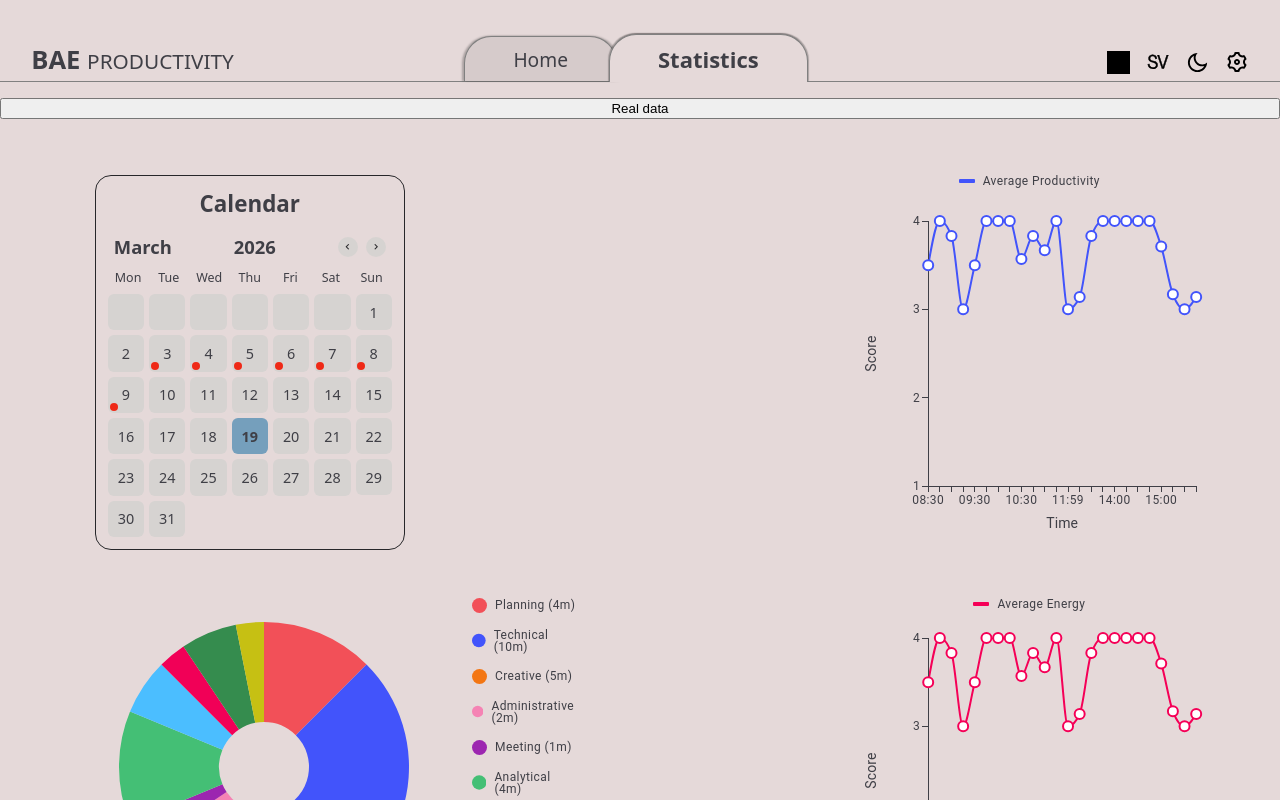
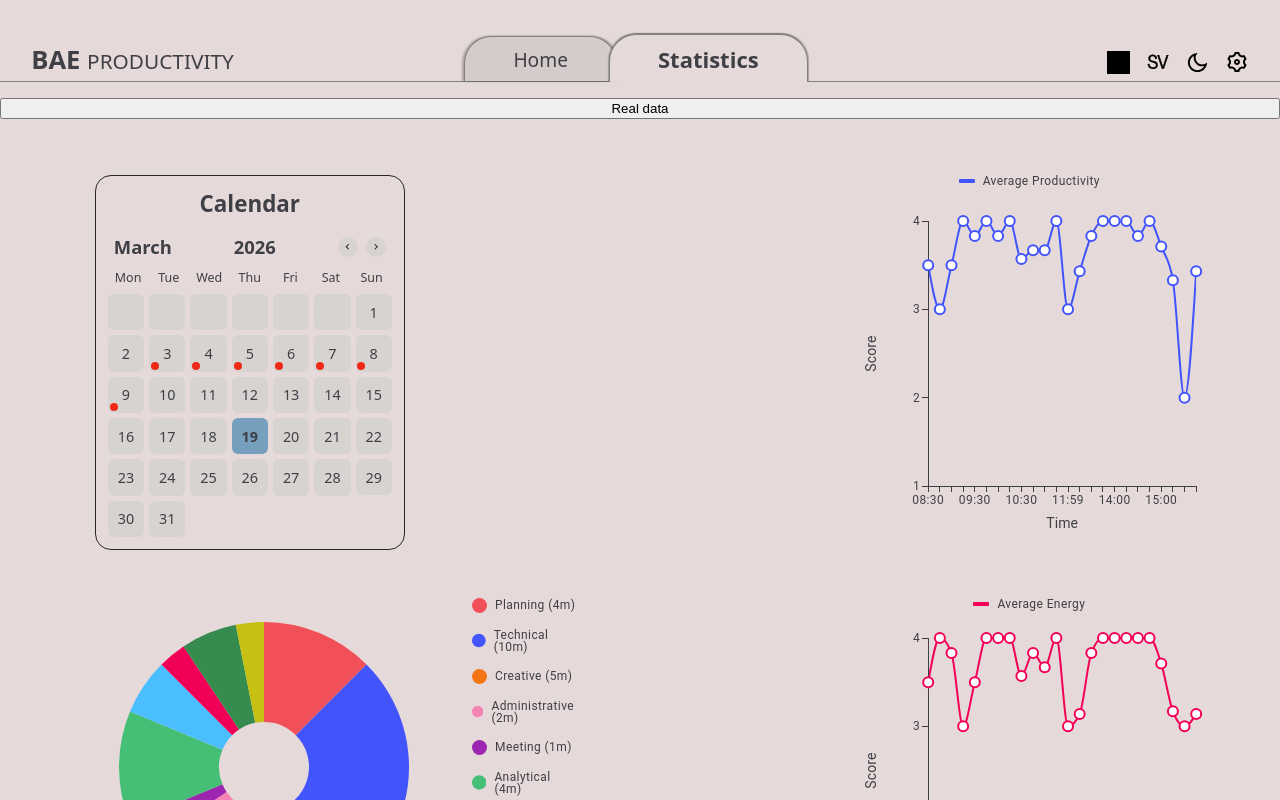
Before and after one commit to ollewarne/linkoping-pps, a React (Vite) app: page /statPage in a window 1280 px wide. Shown: the top 800 px of the page. Built offline with nearby package versions, Linux system fonts and the light colour scheme; grey boxes are pictures that could not be loaded.

Commit message:
rename things to make more sense

```diff
--- a/src/components/PopupManager/PopupManager.tsx
+++ b/src/components/PopupManager/PopupManager.tsx
@@ -15,7 +15,7 @@ const PopupManager = ({ children }: Props) => {
 
 const handleSaveStats = (data: {
   timestamp: string;
-  efficiency: number | null;
+  energy: number | null;
   productivity: number | null;
   factor: string | null;
 }) => {
@@ -42,7 +42,7 @@ const handleSaveStats = (data: {
   statistics: {
     ...(rest.statistics ?? {}),
     [data.timestamp]: {
-      efficiency: data.efficiency ?? 0,
+      energy: data.energy ?? 0,
       productivity: data.productivity ?? 0,
       factor: data.factor ?? null,
     },
--- a/src/components/Statistics/EnergyChart.jsx
+++ b/src/components/Statistics/EnergyChart.jsx
@@ -7,7 +7,7 @@ export default function EnergyChart({ mockData, historyData, useRealData = false
     const source = useRealData ? (historyData ?? {}) : mockData;
 
     const data = useMemo(
-        () => getAverageStats(source, "efficiency"),
+        () => getAverageStats(source, "energy"),
         [source]
     );
 
--- a/src/components/Statistics/ProductivityChart.jsx
+++ b/src/components/Statistics/ProductivityChart.jsx
@@ -6,7 +6,7 @@ export default function ProductivityChart({ mockData, historyData, useRealData =
     const source = useRealData ? (historyData ?? {}) : mockData;
 
     const data = useMemo(
-        () => getAverageStats(source, 'efficiency'),
+        () => getAverageStats(source, 'productivity'),
         [source]
     );
 
--- a/src/constants/mockData.js
+++ b/src/constants/mockData.js
@@ -19,9 +19,9 @@ export const mockData = {
                 currentlyActive: false,
                 totalTimeSpent: 92,
                 statistics: {
-                    "08:32": { efficiency: 4, productivity: 3, factor: "focused" },
-                    "09:03": { efficiency: 3, productivity: 4, factor: null },
-                    "09:39": { efficiency: 4, productivity: 4, factor: null }
+                    "08:32": { energy: 4, productivity: 3, factor: "focused" },
+                    "09:03": { energy: 3, productivity: 4, factor: null },
+                    "09:39": { energy: 4, productivity: 4, factor: null }
                 }
             },
             {
@@ -37,10 +37,10 @@ export const mockData = {
                 currentlyActive: false,
                 totalTimeSpent: 118,
                 statistics: {
-                    "10:02": { efficiency: 4, productivity: 4, factor: null },
-                    "10:30": { efficiency: 4, productivity: 4, factor: "energized" },
-                    "11:37": { efficiency: 4, productivity: 4, factor: null },
-                    "11:59": { efficiency: 3, productivity: 3, factor: "notifications" }
+                    "10:02": { energy: 4, productivity: 4, factor: null },
+                    "10:30": { energy: 4, productivity: 4, factor: "energized" },
+                    "11:37": { energy: 4, productivity: 4, factor: null },
+                    "11:59": { energy: 3, productivity: 3, factor: "notifications" }
                 }
             },
             {
@@ -56,7 +56,7 @@ export const mockData = {
                 currentlyActive: false,
                 totalTimeSpent: 30,
                 statistics: {
-                    "12:00": { efficiency: 2, productivity: 2, factor: "hungry" }
+                    "12:00": { energy: 2, productivity: 2, factor: "hungry" }
                 }
             },
             {
@@ -72,10 +72,10 @@ export const mockData = {
                 currentlyActive: false,
                 totalTimeSpent: 125,
                 statistics: {
-                    "13:37": { efficiency: 4, productivity: 4, factor: "focused" },
-                    "14:04": { efficiency: 4, productivity: 4, factor: null },
-                    "14:34": { efficiency: 4, productivity: 4, factor: null },
-                    "15:00": { efficiency: 4, productivity: 4, factor: "energized" }
+                    "13:37": { energy: 4, productivity: 4, factor: "focused" },
+                    "14:04": { energy: 4, productivity: 4, factor: null },
+                    "14:34": { energy: 4, productivity: 4, factor: null },
+                    "15:00": { energy: 4, productivity: 4, factor: "energized" }
                 }
             },
             {
@@ -91,8 +91,8 @@ export const mockData = {
                 currentlyActive: false,
                 totalTimeSpent: 55,
                 statistics: {
-                    "15:49": { efficiency: 3, productivity: 2, factor: "tired" },
-                    "16:00": { efficiency: 2, productivity: 3, factor: null }
+                    "15:49": { energy: 3, productivity: 2, factor: "tired" },
+                    "16:00": { energy: 2, productivity: 3, factor: null }
                 }
             }
         ]
@@ -117,8 +117,8 @@ export const mockData = {
                 currentlyActive: false,
                 totalTimeSpent: 60,
                 statistics: {
-                    "08:30": { efficiency: 4, productivity: 4, factor: null },
-                    "09:00": { efficiency: 4, productivity: 3, factor: null }
+                    "08:30": { energy: 4, productivity: 4, factor: null },
+                    "09:00": { energy: 4, productivity: 3, factor: null }
                 }
             },
             {
@@ -134,10 +134,10 @@ export const mockData = {
                 currentlyActive: false,
                 totalTimeSpent: 123,
                 statistics: {
-                    "09:30": { efficiency: 4, productivity: 4, factor: "focused" },
-                    "10:00": { efficiency: 4, productivity: 4, factor: null },
-                    "10:30": { efficiency: 3, productivity: 4, factor: "others" },
-                    "11:00": { efficiency: 4, productivity: 3, factor: null }
+                    "09:30": { energy: 4, productivity: 4, factor: "focused" },
+                    "10:00": { energy: 4, productivity: 4, factor: null },
+                    "10:30": { energy: 3, productivity: 4, factor: "others" },
+                    "11:00": { energy: 4, productivity: 3, factor: null }
                 }
             },
             {
@@ -153,8 +153,8 @@ export const mockData = {
                 currentlyActive: false,
                 totalTimeSpent: 58,
                 statistics: {
-                    "11:30": { efficiency: 4, productivity: 4, factor: "energized" },
-                    "12:00": { efficiency: 4, productivity: 4, factor: null }
+                    "11:30": { energy: 4, productivity: 4, factor: "energized" },
+                    "12:00": { energy: 4, productivity: 4, factor: null }
                 }
             },
             {
@@ -170,9 +170,9 @@ export const mockData = {
                 currentlyActive: false,
                 totalTimeSpent: 87,
                 statistics: {
-                    "13:30": { efficiency: 3, productivity: 3, factor: "unfocused" },
-                    "14:00": { efficiency: 4, productivity: 4, factor: null },
-                    "14:30": { efficiency: 4, productivity: 3, factor: null }
+                    "13:30": { energy: 3, productivity: 3, factor: "unfocused" },
+                    "14:00": { energy: 4, productivity: 4, factor: null },
+                    "14:30": { energy: 4, productivity: 3, factor: null }
                 }
             },
             {
@@ -188,9 +188,9 @@ export const mockData = {
                 currentlyActive: false,
                 totalTimeSpent: 92,
                 statistics: {
-                    "15:00": { efficiency: 4, productivity: 4, factor: null },
-                    "15:30": { efficiency: 3, productivity: 3, factor: "tired" },
-                    "16:00": { efficiency: 3, productivity: 4, factor: null }
+                    "15:00": { energy: 4, productivity: 4, factor: null },
+                    "15:30": { energy: 3, productivity: 3, factor: "tired" },
+                    "16:00": { energy: 3, productivity: 4, factor: null }
                 }
             }
         ]
@@ -216,10 +216,10 @@ export const mockData = {
                 currentlyActive: false,
                 totalTimeSpent: 115,
                 statistics: {
-                    "08:30": { efficiency: 3, productivity: 4, factor: null },
-                    "09:00": { efficiency: 4, productivity: 3, factor: "noise" },
-                    "09:30": { efficiency: 3, productivity: 3, factor: "others" },
-                    "10:00": { efficiency: 4, productivity: 4, factor: null }
+                    "08:30": { energy: 3, productivity: 4, factor: null },
+                    "09:00": { energy: 4, productivity: 3, factor: "noise" },
+                    "09:30": { energy: 3, productivity: 3, factor: "others" },
+                    "10:00": { energy: 4, productivity: 4, factor: null }
                 }
             },
             {
@@ -235,8 +235,8 @@ export const mockData = {
                 currentlyActive: false,
                 totalTimeSpent: 63,
                 statistics: {
-                    "10:30": { efficiency: 2, productivity: 2, factor: "procrastination" },
-                    "11:00": { efficiency: 3, productivity: 3, factor: null }
+                    "10:30": { energy: 2, productivity: 2, factor: "procrastination" },
+                    "11:00": { energy: 3, productivity: 3, factor: null }
                 }
             },
             {
@@ -252,8 +252,8 @@ export const mockData = {
                 currentlyActive: false,
                 totalTimeSpent: 62,
                 statistics: {
-                    "11:30": { efficiency: 4, productivity: 4, factor: "focused" },
-                    "12:00": { efficiency: 4, productivity: 4, factor: null }
+                    "11:30": { energy: 4, productivity: 4, factor: "focused" },
+                    "12:00": { energy: 4, productivity: 4, factor: null }
                 }
             },
             {
@@ -269,9 +269,9 @@ export const mockData = {
                 currentlyActive: false,
                 totalTimeSpent: 88,
                 statistics: {
-                    "13:30": { efficiency: 4, productivity: 4, factor: "energized" },
-                    "14:00": { efficiency: 4, productivity: 4, factor: null },
-                    "14:30": { efficiency: 4, productivity: 4, factor: null }
+                    "13:30": { energy: 4, productivity: 4, factor: "energized" },
+                    "14:00": { energy: 4, productivity: 4, factor: null },
+                    "14:30": { energy: 4, productivity: 4, factor: null }
                 }
             },
             {
@@ -287,9 +287,9 @@ export const mockData = {
                 currentlyActive: false,
                 totalTimeSpent: 92,
                 statistics: {
-                    "15:00": { efficiency: 3, productivity: 3, factor: "restless" },
-                    "15:30": { efficiency: 4, productivity: 3, factor: null },
-                    "16:00": { efficiency: 3, productivity: 4, factor: "tired" }
+                    "15:00": { energy: 3, productivity: 3, factor: "restless" },
+                    "15:30": { energy: 4, productivity: 3, factor: null },
+                    "16:00": { energy: 3, productivity: 4, factor: "tired" }
                 }
             }
         ]
@@ -315,12 +315,12 @@ export const mockData = {
                 currentlyActive: false,
                 totalTimeSpent: 175,
                 statistics: {
-                    "08:30": { efficiency: 4, productivity: 4, factor: "focused" },
-                    "09:00": { efficiency: 4, productivity: 4, factor: null },
-                    "09:30": { efficiency: 4, productivity: 4, factor: "energized" },
-                    "10:00": { efficiency: 4, productivity: 4, factor: null },
-                    "10:30": { efficiency: 4, productivity: 4, factor: null },
-                    "11:00": { efficiency: 4, productivity: 4, factor: null }
+                    "08:30": { energy: 4, productivity: 4, factor: "focused" },
+                    "09:00": { energy: 4, productivity: 4, factor: null },
+                    "09:30": { energy: 4, productivity: 4, factor: "energized" },
+                    "10:00": { energy: 4, productivity: 4, factor: null },
+                    "10:30": { energy: 4, productivity: 4, factor: null },
+                    "11:00": { energy: 4, productivity: 4, factor: null }
                 }
             },
             {
@@ -336,8 +336,8 @@ export const mockData = {
                 currentlyActive: false,
                 totalTimeSpent: 58,
                 statistics: {
-                    "11:30": { efficiency: 3, productivity: 3, factor: null },
-                    "12:00": { efficiency: 2, productivity: 3, factor: "hungry" }
+                    "11:30": { energy: 3, productivity: 3, factor: null },
+                    "12:00": { energy: 2, productivity: 3, factor: "hungry" }
                 }
             },
             {
@@ -353,9 +353,9 @@ export const mockData = {
                 currentlyActive: false,
                 totalTimeSpent: 95,
                 statistics: {
-                    "13:30": { efficiency: 4, productivity: 4, factor: null },
-                    "14:00": { efficiency: 4, productivity: 4, factor: "focused" },
-                    "14:30": { efficiency: 4, productivity: 4, factor: null }
+                    "13:30": { energy: 4, productivity: 4, factor: null },
+                    "14:00": { energy: 4, productivity: 4, factor: "focused" },
+                    "14:30": { energy: 4, productivity: 4, factor: null }
                 }
             },
             {
@@ -371,9 +371,9 @@ export const mockData = {
                 currentlyActive: false,
                 totalTimeSpent: 92,
                 statistics: {
-                    "15:00": { efficiency: 4, productivity: 4, factor: "energized" },
-                    "15:30": { efficiency: 4, productivity: 4, factor: null },
-                    "16:00": { efficiency: 4, productivity: 4, factor: null }
+                    "15:00": { energy: 4, productivity: 4, factor: "energized" },
+                    "15:30": { energy: 4, productivity: 4, factor: null },
+                    "16:00": { energy: 4, productivity: 4, factor: null }
                 }
             }
         ]
@@ -399,9 +399,9 @@ export const mockData = {
                 currentlyActive: false,
                 totalTimeSpent: 93,
                 statistics: {
-                    "08:30": { efficiency: 3, productivity: 3, factor: null },
-                    "09:00": { efficiency: 4, productivity: 3, factor: "internet" },
-                    "09:30": { efficiency: 3, productivity: 4, factor: null }
+                    "08:30": { energy: 3, productivity: 3, factor: null },
+                    "09:00": { energy: 4, productivity: 3, factor: "internet" },
+                    "09:30": { energy: 3, productivity: 4, factor: null }
                 }
             },
             {
@@ -417,8 +417,8 @@ export const mockData = {
                 currentlyActive: false,
                 totalTimeSpent: 57,
                 statistics: {
-                    "10:00": { efficiency: 4, productivity: 4, factor: null },
-                    "10:30": { efficiency: 4, productivity: 3, factor: null }
+                    "10:00": { energy: 4, productivity: 4, factor: null },
+                    "10:30": { energy: 4, productivity: 3, factor: null }
                 }
             },
             {
@@ -434,9 +434,9 @@ export const mockData = {
                 currentlyActive: false,
                 totalTimeSpent: 90,
                 statistics: {
-                    "11:00": { efficiency: 4, productivity: 4, factor: "focused" },
-                    "11:30": { efficiency: 4, productivity: 4, factor: null },
-                    "12:00": { efficiency: 4, productivity: 4, factor: null }
+                    "11:00": { energy: 4, productivity: 4, factor: "focused" },
+                    "11:30": { energy: 4, productivity: 4, factor: null },
+                    "12:00": { energy: 4, productivity: 4, factor: null }
                 }
             },
             {
@@ -452,10 +452,10 @@ export const mockData = {
                 currentlyActive: false,
                 totalTimeSpent: 118,
                 statistics: {
-                    "13:30": { efficiency: 4, productivity: 4, factor: null },
-                    "14:00": { efficiency: 4, productivity: 4, factor: "energized" },
-                    "14:30": { efficiency: 4, productivity: 4, factor: null },
-                    "15:00": { efficiency: 4, productivity: 4, factor: null }
+                    "13:30": { energy: 4, productivity: 4, factor: null },
+                    "14:00": { energy: 4, productivity: 4, factor: "energized" },
+                    "14:30": { energy: 4, productivity: 4, factor: null },
+                    "15:00": { energy: 4, productivity: 4, factor: null }
                 }
             },
             {
@@ -471,8 +471,8 @@ export const mockData = {
                 currentlyActive: false,
                 totalTimeSpent: 62,
                 statistics: {
-                    "15:30": { efficiency: 2, productivity: 3, factor: "tired" },
-                    "16:00": { efficiency: 3, productivity: 2, factor: null }
+                    "15:30": { energy: 2, productivity: 3, factor: "tired" },
+                    "16:00": { energy: 3, productivity: 2, factor: null }
                 }
             }
         ]
@@ -498,8 +498,8 @@ export const mockData = {
                 currentlyActive: false,
                 totalTimeSpent: 62,
                 statistics: {
-                    "08:30": { efficiency: 4, productivity: 4, factor: null },
-                    "09:00": { efficiency: 3, productivity: 4, factor: "noise" }
+                    "08:30": { energy: 4, productivity: 4, factor: null },
+                    "09:00": { energy: 3, productivity: 4, factor: "noise" }
                 }
             },
             {
@@ -515,10 +515,10 @@ export const mockData = {
                 currentlyActive: false,
                 totalTimeSpent: 125,
                 statistics: {
-                    "09:30": { efficiency: 3, productivity: 4, factor: "others" },
-                    "10:00": { efficiency: 4, productivity: 3, factor: null },
-                    "10:30": { efficiency: 4, productivity: 4, factor: null },
-                    "11:00": { efficiency: 4, productivity: 4, factor: "focused" }
+                    "09:30": { energy: 3, productivity: 4, factor: "others" },
+                    "10:00": { energy: 4, productivity: 3, factor: null },
+                    "10:30": { energy: 4, productivity: 4, factor: null },
+                    "11:00": { energy: 4, productivity: 4, factor: "focused" }
                 }
             },
             {
@@ -534,8 +534,8 @@ export const mockData = {
                 currentlyActive: false,
                 totalTimeSpent: 53,
                 statistics: {
-                    "11:30": { efficiency: 3, productivity: 3, factor: "notifications" },
-                    "12:00": { efficiency: 2, productivity: 3, factor: null }
+                    "11:30": { energy: 3, productivity: 3, factor: "notifications" },
+                    "12:00": { energy: 2, productivity: 3, factor: null }
                 }
             },
             {
@@ -551,9 +551,9 @@ export const mockData = {
                 currentlyActive: false,
                 totalTimeSpent: 90,
                 statistics: {
-                    "13:30": { efficiency: 4, productivity: 4, factor: null },
-                    "14:00": { efficiency: 4, productivity: 4, factor: "energized" },
-                    "14:30": { efficiency: 4, productivity: 4, factor: null }
+                    "13:30": { energy: 4, productivity: 4, factor: null },
+                    "14:00": { energy: 4, productivity: 4, factor: "energized" },
+                    "14:30": { energy: 4, productivity: 4, factor: null }
                 }
             },
             {
@@ -569,9 +569,9 @@ export const mockData = {
                 currentlyActive: false,
                 totalTimeSpent: 90,
                 statistics: {
-                    "15:00": { efficiency: 3, productivity: 3, factor: "stressed" },
-                    "15:30": { efficiency: 3, productivity: 4, factor: null },
-                    "16:00": { efficiency: 4, productivity: 3, factor: "tired" }
+                    "15:00": { energy: 3, productivity: 3, factor: "stressed" },
+                    "15:30": { energy: 3, productivity: 4, factor: null },
+                    "16:00": { energy: 4, productivity: 3, factor: "tired" }
                 }
             }
         ]
@@ -597,7 +597,7 @@ export const mockData = {
                 currentlyActive: false,
                 totalTimeSpent: 28,
                 statistics: {
-                    "08:30": { efficiency: 3, productivity: 2, factor: null }
+                    "08:30": { energy: 3, productivity: 2, factor: null }
                 }
             },
             {
@@ -613,11 +613,11 @@ export const mockData = {
                 currentlyActive: false,
                 totalTimeSpent: 152,
                 statistics: {
-                    "09:00": { efficiency: 4, productivity: 4, factor: "focused" },
-                    "09:30": { efficiency: 4, productivity: 4, factor: null },
-                    "10:00": { efficiency: 4, productivity: 4, factor: null },
-                    "10:30": { efficiency: 4, productivity: 4, factor: "energized" },
-                    "11:00": { efficiency: 4, productivity: 4, factor: null }
+                    "09:00": { energy: 4, productivity: 4, factor: "focused" },
+                    "09:30": { energy: 4, productivity: 4, factor: null },
+                    "10:00": { energy: 4, productivity: 4, factor: null },
+                    "10:30": { energy: 4, productivity: 4, factor: "energized" },
+                    "11:00": { energy: 4, productivity: 4, factor: null }
                 }
             },
             {
@@ -633,8 +633,8 @@ export const mockData = {
                 currentlyActive: false,
                 totalTimeSpent: 60,
                 statistics: {
-                    "11:30": { efficiency: 4, productivity: 4, factor: null },
-                    "12:00": { efficiency: 4, productivity: 4, factor: null }
+                    "11:30": { energy: 4, productivity: 4, factor: null },
+                    "12:00": { energy: 4, productivity: 4, factor: null }
                 }
             },
             {
@@ -650,10 +650,10 @@ export const mockData = {
                 currentlyActive: false,
                 totalTimeSpent: 118,
                 statistics: {
-                    "13:30": { efficiency: 4, productivity: 4, factor: null },
-                    "14:00": { efficiency: 4, productivity: 4, factor: "focused" },
-                    "14:30": { efficiency: 4, productivity: 4, factor: null },
-                    "15:00": { efficiency: 4, productivity: 4, factor: null }
+                    "13:30": { energy: 4, productivity: 4, factor: null },
+                    "14:00": { energy: 4, productivity: 4, factor: "focused" },
+                    "14:30": { energy: 4, productivity: 4, factor: null },
+                    "15:00": { energy: 4, productivity: 4, factor: null }
                 }
             },
             {
@@ -669,8 +669,8 @@ export const mockData = {
                 currentlyActive: false,
                 totalTimeSpent: 62,
                 statistics: {
-                    "15:30": { efficiency: 3, productivity: 3, factor: "tired" },
-                    "16:00": { efficiency: 3, productivity: 4, factor: null }
+                    "15:30": { energy: 3, productivity: 3, factor: "tired" },
+                    "16:00": { energy: 3, productivity: 4, factor: null }
                 }
             }
         ]
```
Also changed, not shown: src/components/PauseStatistics/PauseStatistics.tsx (+7 -7 lines), src/components/Statistics/TimeSpentChart.jsx (line endings or trailing spaces).
